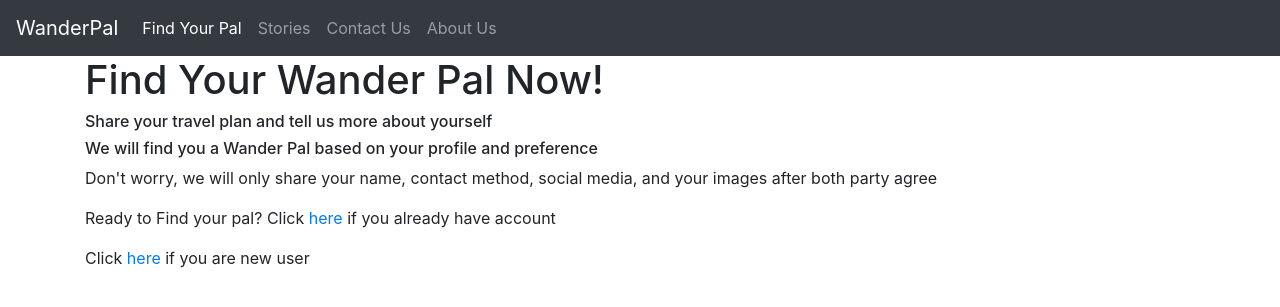
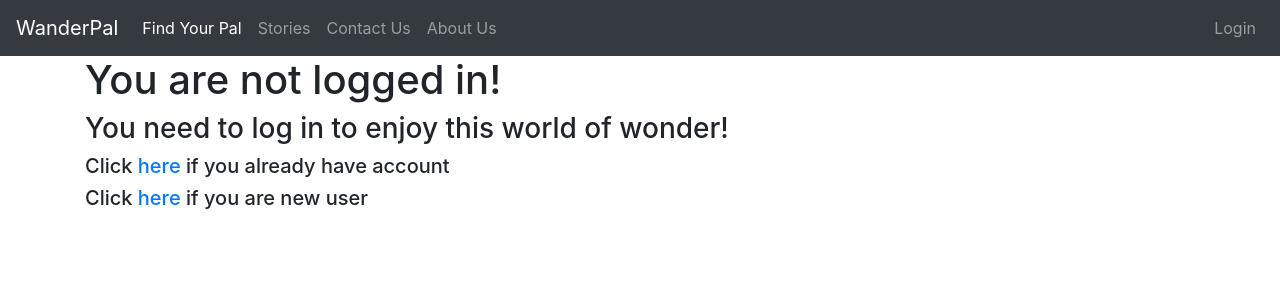
Before and after one commit to san33shine/wanderpal, a Django app: page /home/findyourpal in a window 1280 px wide. Shown: the top 307 px of the page. Run offline with Django 4.2, Linux system fonts and the light colour scheme; some libraries are stand-ins or nearby versions.

Commit message:
fixing some login register flows, and only allow users to add story

```diff
--- a/contactus_aboutus/templates/contactus_aboutus/aboutus.html
+++ b/contactus_aboutus/templates/contactus_aboutus/aboutus.html
@@ -1,4 +1,4 @@
-{% extends 'contactus_aboutus/base.html' %}
+{% extends 'findyourpalapp/base.html' %}
 
 <!DOCTYPE html>
 <html lang="en" dir="ltr">
--- a/contactus_aboutus/templates/contactus_aboutus/contactus.html
+++ b/contactus_aboutus/templates/contactus_aboutus/contactus.html
@@ -1,4 +1,4 @@
-{% extends 'contactus_aboutus/base.html' %}
+{% extends 'findyourpalapp/base.html' %}
 
 <!DOCTYPE html>
 <html lang="en" dir="ltr">
--- a/findyourpalapp/templates/findyourpalapp/login.html
+++ b/findyourpalapp/templates/findyourpalapp/login.html
@@ -28,6 +28,8 @@
         <p></p>
         <button type="submit" class="btn btn-secondary">Login</button>
       </form>
+      <p>Click <a href="{% url 'findyourpalapp:register' %}">here</a> if you are new user</p>
+
       </div>
     </div>
     {% endblock %}
--- a/findyourpalapp/templates/findyourpalapp/register.html
+++ b/findyourpalapp/templates/findyourpalapp/register.html
@@ -12,6 +12,7 @@
 
       <div class="shadow p-4 mb-5 bg-body rounded">
       <h1>Register</h1>
+      <h4>Please ensure that your email is correct as you will be contacted further regarding your match via email</h4>
       <form method="post">
         {% csrf_token %}
         {{ form }}
--- a/home/templates/home/add_story.html
+++ b/home/templates/home/add_story.html
@@ -1,4 +1,4 @@
-{% extends 'home/base.html' %}
+{% extends 'findyourpalapp/base.html' %}
 
 <!DOCTYPE html>
 <html lang="en" dir="ltr">
--- a/home/templates/home/findyourpal.html
+++ b/home/templates/home/findyourpal.html
@@ -1,4 +1,4 @@
-{% extends 'home/base.html' %}
+{% extends 'findyourpalapp/base.html' %}
 
 <!DOCTYPE html>
 <html lang="en" dir="ltr">
@@ -9,12 +9,18 @@
   <body>
     {% block body %}
     <div class="container">
+      {% if not user.is_authenticated %}
+      <h1>You are not logged in! </h1>
+      <h3>You need to log in to enjoy this world of wonder!</h3>
+      <h5>Click <a href="{% url 'findyourpalapp:login' %}">here</a> if you already have account</h5>
+      <h5>Click <a href="{% url 'findyourpalapp:register' %}">here</a> if you are new user</h5>
+      {% else %}
+
       <h1>Find Your Wander Pal Now!</h1>
       <h6>Share your travel plan and tell us more about yourself</h6>
       <h6>We will find you a Wander Pal based on your profile and preference</h6>
       <p>Don't worry, we will only share your name, contact method, social media, and your images after both party agree </p>
-      <p>Ready to Find your pal? Click <a href="{% url 'findyourpalapp:login' %}">here</a> if you already have account</p>
-      <p>Click <a href="{% url 'findyourpalapp:register' %}">here</a> if you are new user</p>
+      {% endif %}
     </div>
 
     {% endblock %}
--- a/home/templates/home/index.html
+++ b/home/templates/home/index.html
@@ -1,4 +1,4 @@
-{% extends 'home/base.html' %}
+{% extends 'findyourpalapp/base.html' %}
 
 <!DOCTYPE html>
 <html lang="en" dir="ltr">
```
Also changed, not shown: home/templates/home/stories.html (+9 -2 lines), db.sqlite3.
